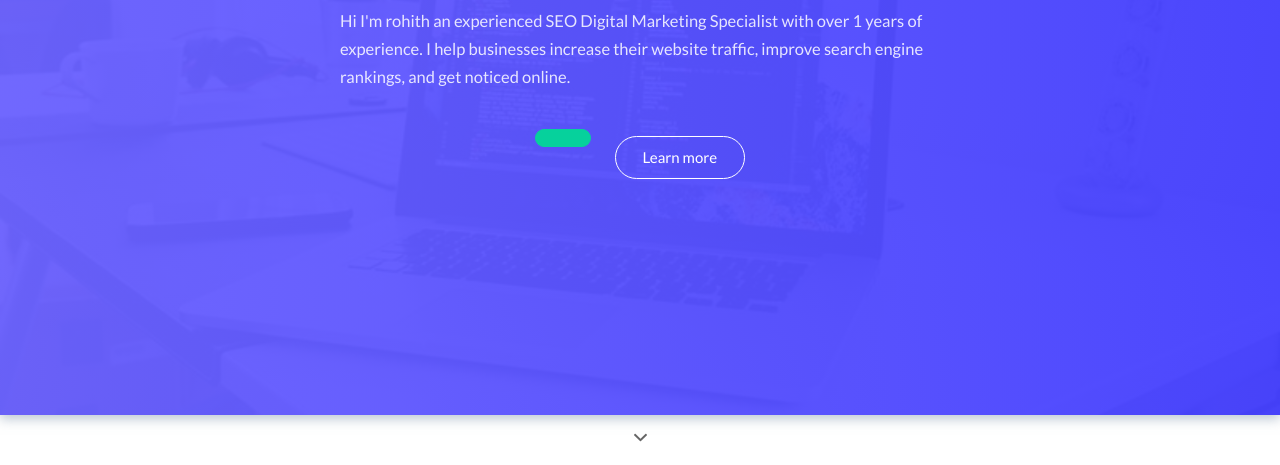
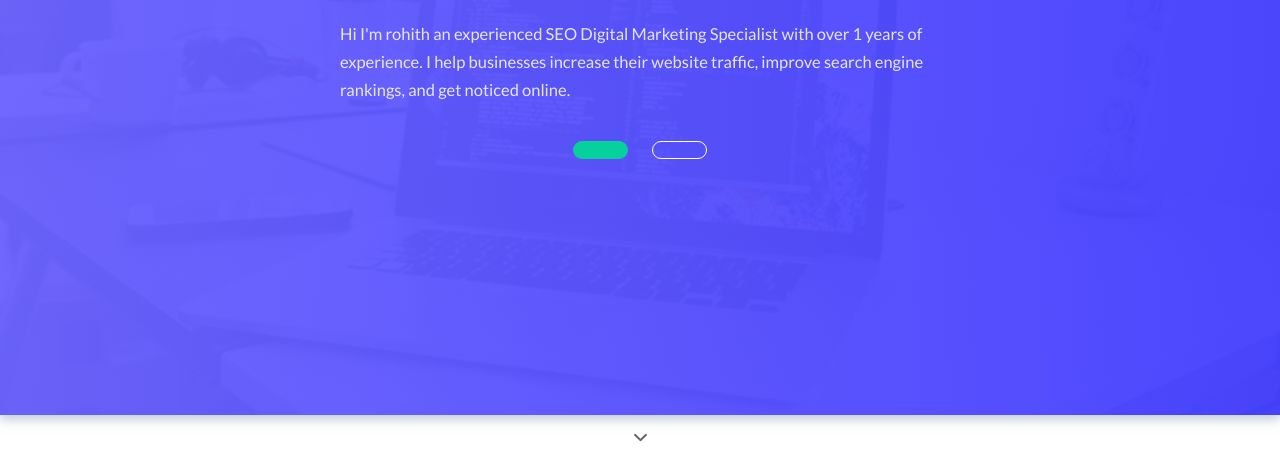
Before and after one commit to rohithdigital/landingpage2, a plain HTML site: page index.html in a window 1280 px wide. Shown: the part 335-800 px from the top of the page. Drawn offline with Linux system fonts and the light colour scheme; a script that the page names is missing.

Commit message:
Update index.html

```diff
--- a/index.html
+++ b/index.html
@@ -46,7 +46,7 @@ height="0" width="0" style="display:none;visibility:hidden"></iframe></noscript>
 						<h1 class="hero__title">Ready to boost your digital presence? Let’s get started!</h1>
 						<p class="hero__text">Hi I'm rohith an experienced SEO Digital Marketing Specialist with over 1 years of experience. I help businesses increase their website traffic, improve search engine rankings, and get noticed online.  </p>
 						<a href="#" class="button button__accent"></a>
-						<a href="#" class="button hero__button">Learn more</a>
+						<a href="#" class="button hero__button"></a>
 					</div>
 				</div>
 			</div>
```
